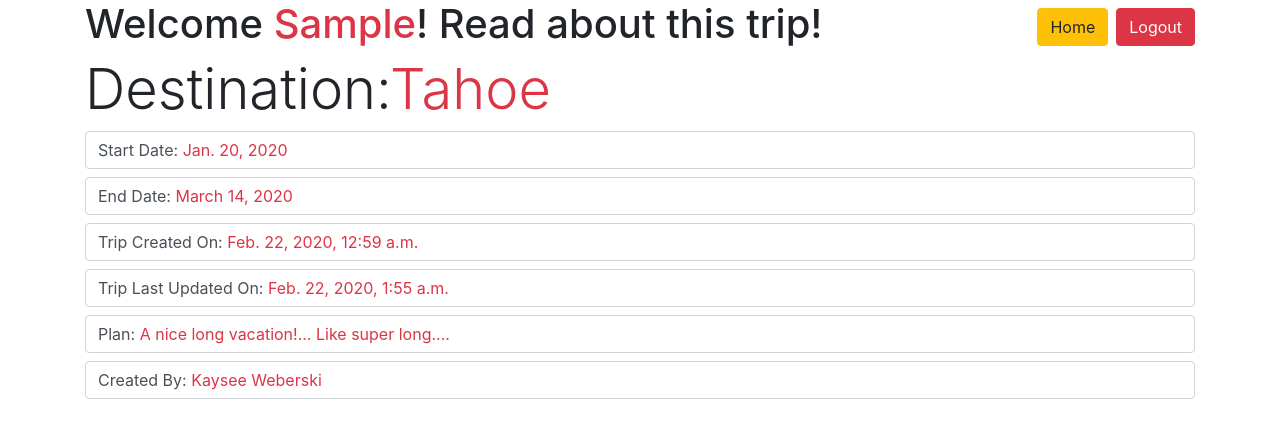
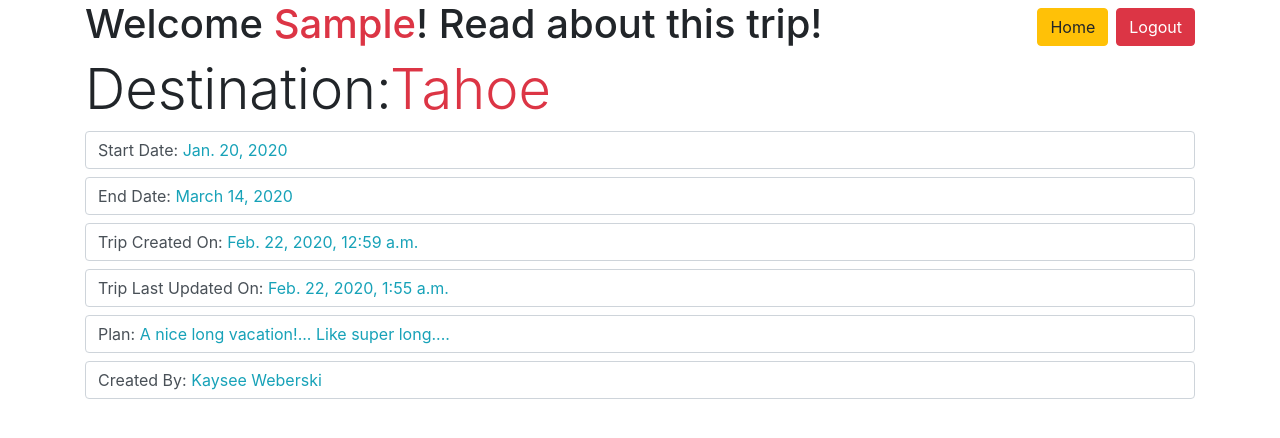
Before and after one commit to kcwebers/Trippy, a Django app: template trippy_app/templates/show.html in a window 1280 px wide. Shown: the top 438 px of the page. Run offline with Django 3.2, Linux system fonts and the light colour scheme; the template is opened without the code that fills it: values that come from a table or form of the project are taken from there, others are empty; the visitor is signed in with stand-in values (Sample User, id 1); data comes from the database, SQL or seed files in the repository; some libraries are stand-ins or nearby versions.

Commit message:
Text color change on 'show' html

```diff
--- a/trippy_app/templates/show.html
+++ b/trippy_app/templates/show.html
@@ -20,18 +20,18 @@
 
         <div class="form-group">
 
-            <label class="form-control">Start Date: <span class="text-danger">{{trip.start}}</span></label>
+            <label class="form-control">Start Date: <span class="text-info">{{trip.start}}</span></label>
 
-            <label class="form-control">End Date: <span class="text-danger">{{trip.end}}</span></label>
+            <label class="form-control">End Date: <span class="text-info">{{trip.end}}</span></label>
 
-            <label class="form-control">Trip Created On: <span class="text-danger">{{trip.created_at}}</span></label>
+            <label class="form-control">Trip Created On: <span class="text-info">{{trip.created_at}}</span></label>
 
-            <label class="form-control">Trip Last Updated On: <span class="text-danger">{{trip.updated_at}}</span></label>
+            <label class="form-control">Trip Last Updated On: <span class="text-info">{{trip.updated_at}}</span></label>
 
-            <label class="form-control">Plan: <span class="text-danger">{{trip.plan}}</span></label>
+            <label class="form-control">Plan: <span class="text-info">{{trip.plan}}</span></label>
 
             <!-- for relationship field, need to access field w/i trip and then access fields w/i the related model (trip -> user (via 'creator' field) -> first name & last name) -->
-            <label class="form-control">Created By: <span class="text-danger">{{trip.creator.first_name}} {{trip.creator.last_name}}</span></label>
+            <label class="form-control">Created By: <span class="text-info">{{trip.creator.first_name}} {{trip.creator.last_name}}</span></label>
         </div>
 
     </div><!-- End of container -->
```
